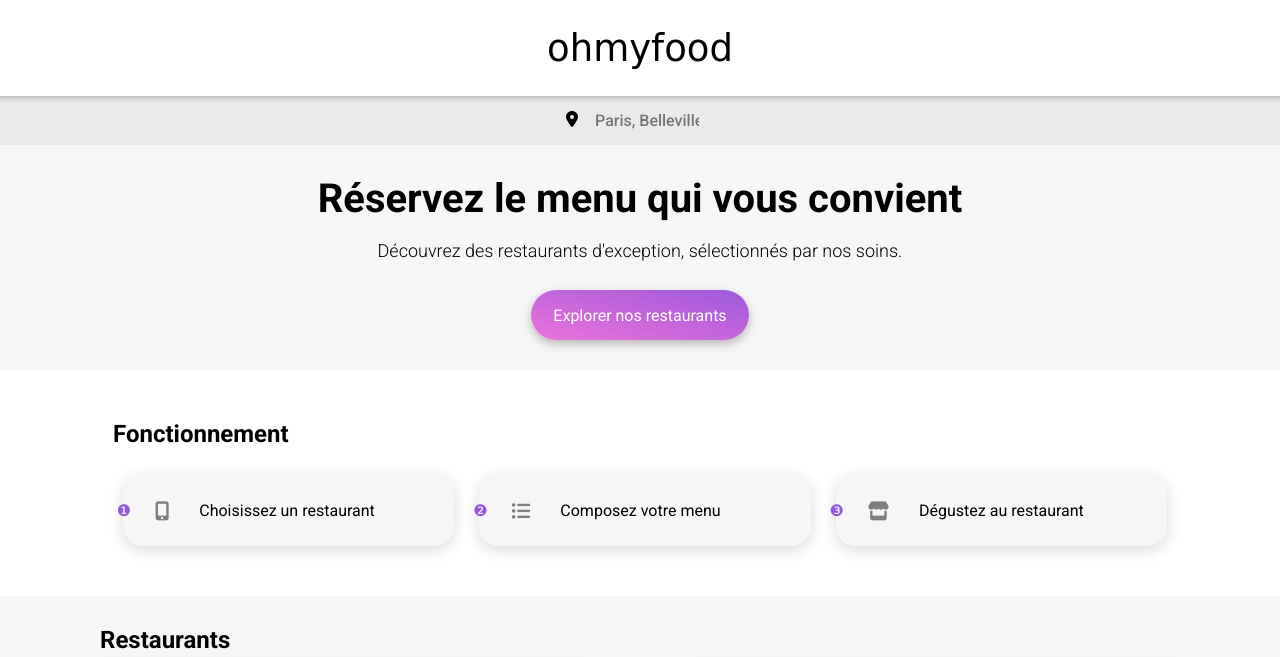
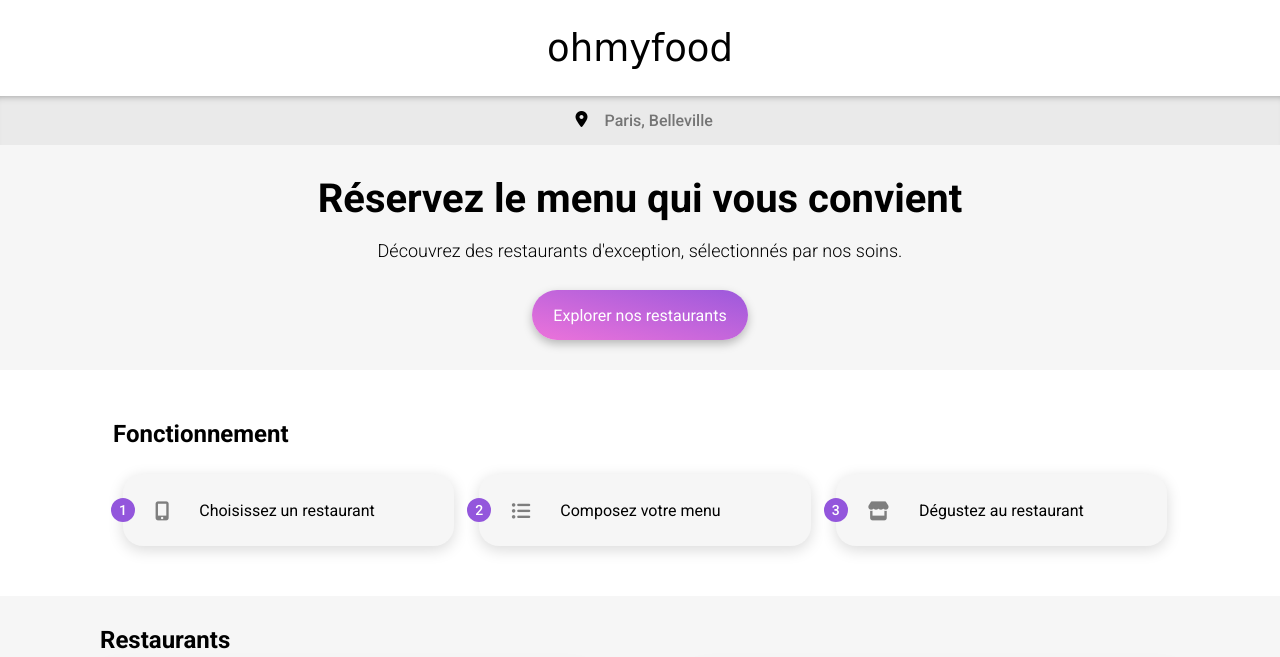
Before and after one commit to CedricC31/Oh-my-food, a plain HTML site: page index.html in a window 1280 px wide. Shown: the top 657 px of the page. Drawn offline with Linux system fonts and the light colour scheme; a web font is replaced by a local one.

Commit message:
Ohmyfood V1

```diff
--- a/css/style.css
+++ b/css/style.css
@@ -81,7 +81,7 @@ header {
   gap: 17px;
   background-color: var(--form-color);
   box-shadow: inset 0 7px 9px -8px grey;
-  padding: 15px 0 15px 0;
+  padding: 15px 0 15px 85px;
 }
 
 .location input {
@@ -91,7 +91,7 @@ header {
   font-size: 16px;
   line-height: 19px;
   padding: 0;
-  width: 119px;
+  outline: none;
 }
 
 h2 {
@@ -128,14 +128,16 @@ h2 {
   justify-content: center;
   align-items: center;
   color: white;
-  padding: 13px 18.75px;
+  padding: 13px 18px;
   margin: auto;
-  width: 180.49px;
+  width: 180px;
   height: 24px;
   font-size: 16px;
   background: linear-gradient(193.33deg, var(--primary-color) -11.44%, var(--secondary-color) 123.93%);
-  box-shadow: 0px 4px 10px rgba(0, 0, 0, 0.25);
+  box-shadow: 0 4px 10px rgba(0, 0, 0, 0.25);
   border-radius: 25px;
+  opacity: 1;
+  transition: all 500ms ease-in-out;
 }
 
 .filter {
@@ -160,11 +162,11 @@ h2 {
   display: flex;
   align-items: center;
   gap: 30px;
-  width: 290.49px;
-  height: 72.38px;
+  width: 290px;
+  height: 72px;
   padding-left: 32px;
   background-color: var(--light-gray);
-  box-shadow: 0px 4px 15px rgba(0, 0, 0, 0.15);
+  box-shadow: 0 4px 15px rgba(0, 0, 0, 0.15);
   border-radius: 20px;
 }
 
@@ -174,8 +176,17 @@ h2 {
 }
 
 .filter .fa-li {
-  left: -15px;
-  color: var(--primary-color);
+  display: flex;
+  justify-content: center;
+  align-items: center;
+  left: -12px;
+  background: var(--primary-color);
+  color: white;
+  width: 24px;
+  height: 24px;
+  border-radius: 50%;
+  font-weight: 500;
+  font-size: 14px;
 }
 
 .filter li:hover i,
@@ -338,7 +349,8 @@ section[id=restaurants] {
   height: 25px;
   margin: 30px 0 12px 13px;
 }
-/***** animation check ***************************************/
+
+/***** animation check *****/
 
 .menu-container ul {
   display: flex;
@@ -408,8 +420,6 @@ section[id=restaurants] {
   appearance: none;
   -webkit-appearance: none;
   outline: none;
-  /*transform: translate(0);
-  transition: all 300ms ease-in-out;*/
 }
 
 .menu-container .check {
@@ -455,70 +465,11 @@ section[id=restaurants] {
   transition: all 300ms ease-in-out;
 }
 
-/*
-.menu-container li {
-  display: flex;
-  justify-content: space-between;
-  background-color: white;
-  box-shadow: 0 4px 15px rgba(0, 0, 0, 0.1);
-  border-radius: 15px;
-  padding: 12px 0 12px 15px;
-  position: relative;
-  overflow: hidden;
-  cursor: pointer;
+input[type="checkbox"]:hover ~ .check {
+  transform: translate(-60px);
+  transition: all 300ms ease-in-out;
 }
 
-.card-content {
-  display: flex;
-  flex-direction: column;
-  gap: 5px;
-  width: 100%;
-  white-space: nowrap;
-  overflow: hidden;
-  text-overflow: ellipsis;
-}
-
-.menu-container h3,
-.menu-container p {
-  white-space: nowrap;
-  overflow: hidden;
-  text-overflow: ellipsis;
-}
-
-.menu-container h3 {
-  font-weight: 500;
-  font-size: 18px;
-  margin: 0;
-}
-
-.menu-container p {
-  font-weight: 300;
-  font-size: 15px;
-  margin: 0;
-  width: 90%;
-}
-
-.menu-container .price {
-  display: flex;
-  justify-content: flex-end;
-  align-items: flex-end;
-  position: relative;
-  transform: translate(0);
-  transition: 250ms ease-in-out;
-}
-
-.menu-container b {
-  font-weight: 700;
-  font-size: 15px;
-  padding-right: 16px;
-  position: absolute;
-  bottom: 0;
-  right: 0;
-  transform: translate(0);
-  transition: 250ms ease-in-out;
-}
-*/
-/**********************************************************/
 /***** loader *****/
 
 .loader {
@@ -668,12 +619,21 @@ input[type="checkbox"]:checked ~ label .heart2 {
   transition: all 300ms ease-in;
 }
 
+input[type="checkbox"]:hover ~ label .heart1 {
+  transform: scale(0);
+}
+
+input[type="checkbox"]:hover ~ label .heart2{
+  transform: scale(1);
+  opacity: 0.7;
+}
+
 /***** animations menu *****/
 
 .starter {
   opacity: 0;
- animation: starter 3s;
- animation-fill-mode: forwards;
+  animation: starter 3s;
+  animation-fill-mode: forwards;
 }
 
 .dish {
@@ -696,43 +656,7 @@ input[type="checkbox"]:checked ~ label .heart2 {
     opacity: 1;
   }
 }
-/**************************************************************/
-/*
-.check {
-  display: flex;
-  justify-content: center;
-  align-items: center;
-  background: var(--tertiary-color);
-  position: absolute;
-  width: 59px;
-  height: 69px;
-  right: -60px;
-  top: 0;
-  transform: translate(0);
-  transition: 250ms ease-in-out;
-}
 
-.check i {
-  display: flex;
-  justify-content: center;
-  align-items: center;
-  width: 22px;
-  height: 22px;
-  border-radius: 50%;
-  background: white;
-  color: var(--tertiary-color);
-}
-
-li:active .check,
-li:active b,
-li:focus .check,
-li:focus b {
-  transform: translate(-60px);
-  animation-fill-mode: forwards;
-  cursor: pointer;
-}
-*/
-/****************************************************************/
 button {
   font-weight: 500;
   font-size: 16px;
@@ -744,6 +668,8 @@ button {
   border-radius: 25px;
   border: none;
   cursor: pointer;
+  opacity: 1;
+  transition: all 500ms ease-in-out;
 }
 
 .order-button {
@@ -753,10 +679,12 @@ button {
 }
 
 a[href="#restaurants"]:active,
-button:active {
+button:active,
+a[href="#restaurants"]:hover,
+button:hover {
   opacity: 0.8;
   box-shadow: 0.25rem 0.25rem 10px rgba(0, 0, 0, 0.5);
-  transition: 500ms;
+  transition: all 500ms ease-in-out;
 }
 
 .menu-container section {
@@ -1007,38 +935,5 @@ footer ul {
   footer li:nth-child(4) {
     width: 130px;
   }
-/*
-  li:hover .check,
-  li:hover b,
-  li:focus .check,
-  li:focus b {
-    transform: translate(-60px);
-    animation-fill-mode: forwards;
-    cursor: pointer;
-}*/
-
-/***** animations *****/
-
-input[type="checkbox"]:hover ~ label .heart1 {
-  transform: scale(0);
-}
-
-input[type="checkbox"]:hover ~ label .heart2{
-  transform: scale(1);
-  transition: all 300ms ease-in;
-  opacity: 0.7;
-}
-
-input[type="checkbox"]:hover ~ .check {
-  transform: translate(-60px);
-  transition: all 300ms ease-in-out;
-}
-
-a[href="#restaurants"]:hover,
-button:hover {
-  opacity: 0.8;
-  box-shadow: 0.25rem 0.25rem 10px rgba(0, 0, 0, 0.5);
-  transition: 500ms;
-}
 
 }
--- a/index.html
+++ b/index.html
@@ -7,7 +7,8 @@
     <title>Oh my food</title>
     <link rel="preconnect" href="https://fonts.googleapis.com">
     <link rel="preconnect" href="https://fonts.gstatic.com" crossorigin>
-    <link href="https://fonts.googleapis.com/css2?family=Roboto:wght@300;400;500;700&amp;family=Shrikhand&amp;display=swap"
+    <link
+        href="https://fonts.googleapis.com/css2?family=Roboto:wght@300;400;500;700&amp;family=Shrikhand&amp;display=swap"
         rel="stylesheet">
     <link rel="stylesheet" href="https://cdnjs.cloudflare.com/ajax/libs/font-awesome/6.4.0/css/all.min.css"
         integrity="sha512-iecdLmaskl7CVkqkXNQ/ZH/XLlvWZOJyj7Yy7tcenmpD1ypASozpmT/E0iPtmFIB46ZmdtAc9eNBvH0H/ZpiBw=="
@@ -35,7 +36,7 @@
     <main>
         <form class="location">
             <i class="fa-solid fa-location-dot"></i>
-            <input type="search" placeholder="Paris, Belleville">
+            <input type="search" id="site-search" placeholder="Paris, Belleville">
         </form>
         <section class="description">
             <h2>Réservez le menu qui vous convient</h2>
@@ -47,17 +48,17 @@
                 <h2>Fonctionnement</h2>
                 <ul class="fa-ul">
                     <li tabindex="0">
-                        <span class="fa-li">&#10102;</span>
+                        <span class="fa-li">1</span>
                         <i class="fa-solid fa-mobile-screen-button"></i>
                         Choisissez un restaurant
                     </li>
                     <li tabindex="0">
-                        <span class="fa-li">&#10103;</span>
+                        <span class="fa-li">2</span>
                         <i class="fa-solid fa-list-ul"></i>
                         Composez votre menu
                     </li>
                     <li tabindex="0">
-                        <span class="fa-li">&#10104;</span>
+                        <span class="fa-li">3</span>
                         <i class="fa-solid fa-store"></i>
                         Dégustez au restaurant
                     </li>
```
